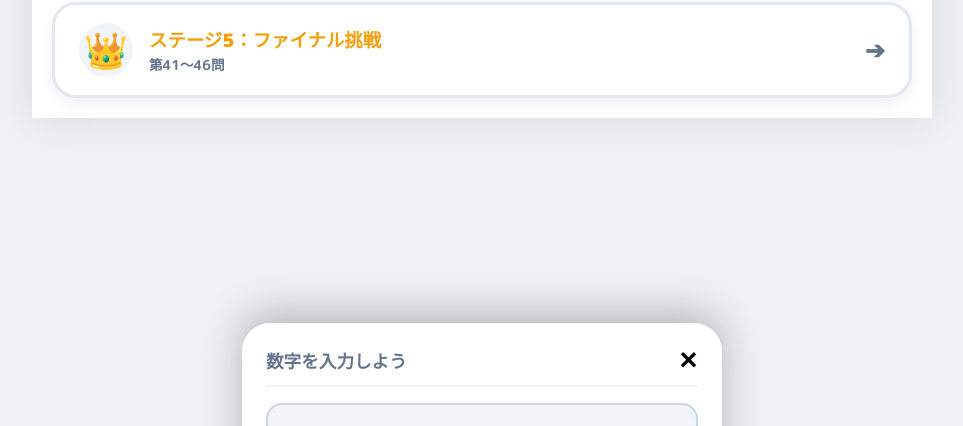
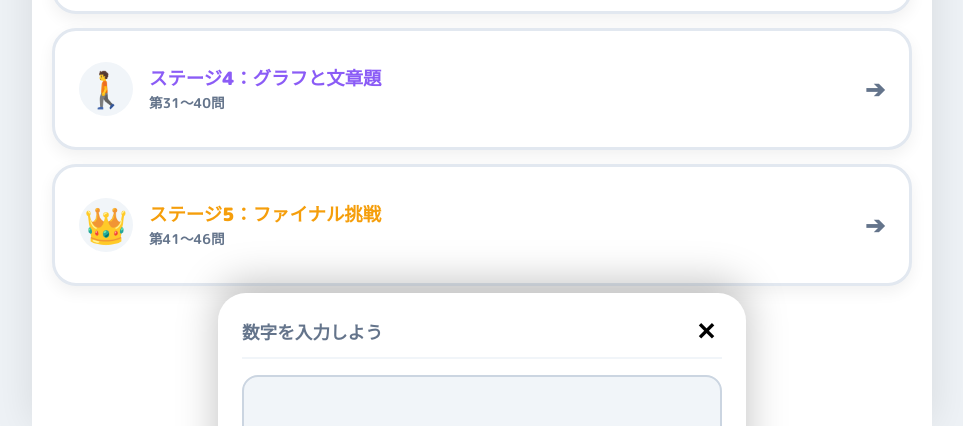
Before and after one commit to underson10205/polandball-math, a plain HTML site: page index.html in a window 1280 px wide. Shown: the part 688-1114 px from the top of the page, without its empty margins (158-1121 px from the left). Before the commit the page ends 846 px from the top, so only its background shows below. Drawn offline with Linux system fonts and the light colour scheme.

Commit message:
Fix iPad Safari scrolling and overflow issue for stage select screen

```diff
--- a/style.css
+++ b/style.css
@@ -1,5 +1,5 @@
 /* ----------------------------------------------------
-   ポーランドボールと学ぼう！一次関数アプリ CSS (全200種カード機能つき)
+   ポーランドボールと学ぼう！一次関数アプリ CSS (iPad表示レスポンシブ最適化版)
    ---------------------------------------------------- */
 @import url('https://fonts.googleapis.com/css2?family=M+PLUS+Rounded+1c:wght@400;700;800;900&display=swap');
 
@@ -20,36 +20,33 @@
   --shadow-pop: 0 8px 0px rgba(0, 0, 0, 0.15);
 }
 
-* {
-  box-sizing: border-box;
+html, body {
+  width: 100%;
+  min-height: 100%;
   margin: 0;
   padding: 0;
-  -webkit-tap-highlight-color: transparent;
-  user-select: none;
+  background: #EEF2F6;
+  font-family: var(--font-family);
+  color: var(--text-main);
+  -webkit-text-size-adjust: 100%;
+  overflow-x: hidden;
+  overflow-y: auto;
 }
 
-body {
-  font-family: var(--font-family);
-  background: #EEF2F6;
-  color: var(--text-main);
-  min-height: 100vh;
-  display: flex;
-  flex-direction: column;
-  align-items: center;
-  padding-bottom: 40px;
-}
-
-/* アプリコンテナ */
+/* アプリコンテナ（iPadなどの高さ画面に対応） */
 #app-container {
   width: 100%;
   max-width: 900px;
   min-height: 100vh;
+  margin: 0 auto;
   background: #FFFFFF;
   display: flex;
   flex-direction: column;
   box-shadow: 0 0 40px rgba(0,0,0,0.1);
   position: relative;
-  overflow-x: hidden;
+  overflow-y: auto;
+  -webkit-overflow-scrolling: touch;
+  padding-bottom: 80px; /* iPad下部スクロール余白 */
 }
 
 /* ヘッダー */
@@ -63,6 +60,9 @@
   border-bottom-left-radius: 24px;
   border-bottom-right-radius: 24px;
   box-shadow: 0 6px 20px rgba(220, 38, 38, 0.3);
+  position: sticky;
+  top: 0;
+  z-index: 100;
 }
 
 .header-brand {
@@ -132,19 +132,22 @@
   display: flex;
   flex-direction: column;
   gap: 20px;
+  overflow-y: visible;
 }
 
-/* ステージ選択グリッド */
+/* ステージ選択画面 */
 .stage-select-screen {
   display: flex;
   flex-direction: column;
   gap: 16px;
+  padding-bottom: 40px;
 }
 
 .stage-grid {
   display: flex;
   flex-direction: column;
   gap: 14px;
+  width: 100%;
 }
 
 .stage-card {
@@ -158,6 +161,7 @@
   cursor: pointer;
   box-shadow: 0 6px 16px rgba(0,0,0,0.06);
   transition: all 0.2s cubic-bezier(0.175, 0.885, 0.32, 1.275);
+  min-height: 80px;
 }
 
 .stage-card:hover, .stage-card:active {
@@ -181,6 +185,7 @@
   align-items: center;
   justify-content: center;
   background: #F1F5F9;
+  flex-shrink: 0;
 }
 
 .stage-name {
@@ -527,6 +532,8 @@
   flex-direction: column;
   gap: 16px;
   position: relative;
+  max-height: 90vh;
+  overflow-y: auto;
 }
 
 .modal-overlay.active .modal-card {
@@ -575,6 +582,7 @@
   gap: 8px;
   justify-content: center;
   margin-bottom: 12px;
+  flex-wrap: wrap;
 }
 
 .tab-btn {
@@ -613,10 +621,6 @@
   position: relative;
   text-align: center;
   transition: transform 0.2s ease;
-}
-
-.pb-card-item:hover {
-  transform: scale(1.05);
 }
 
 .pb-card-item.unowned {
```
